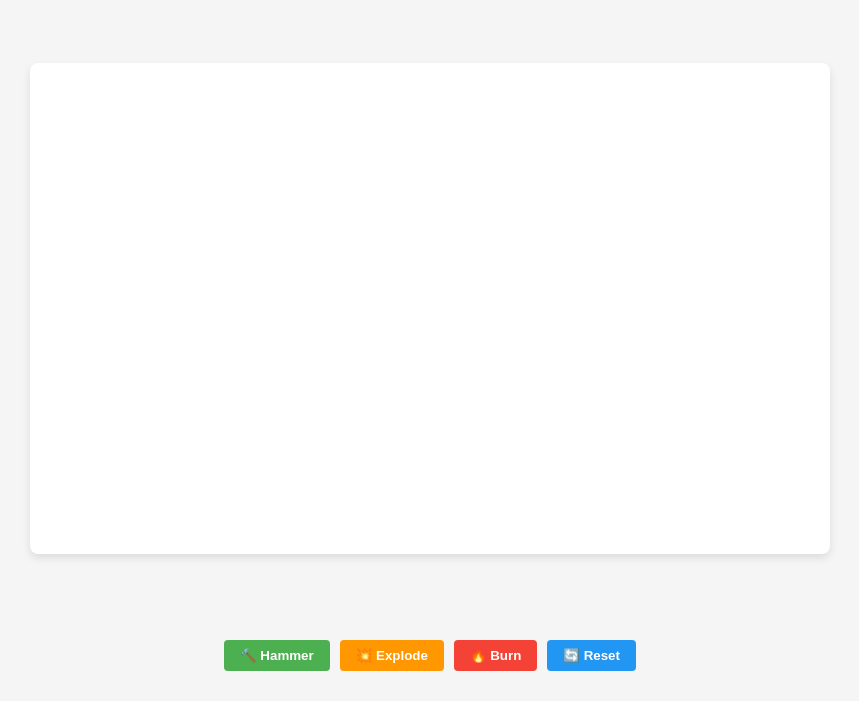
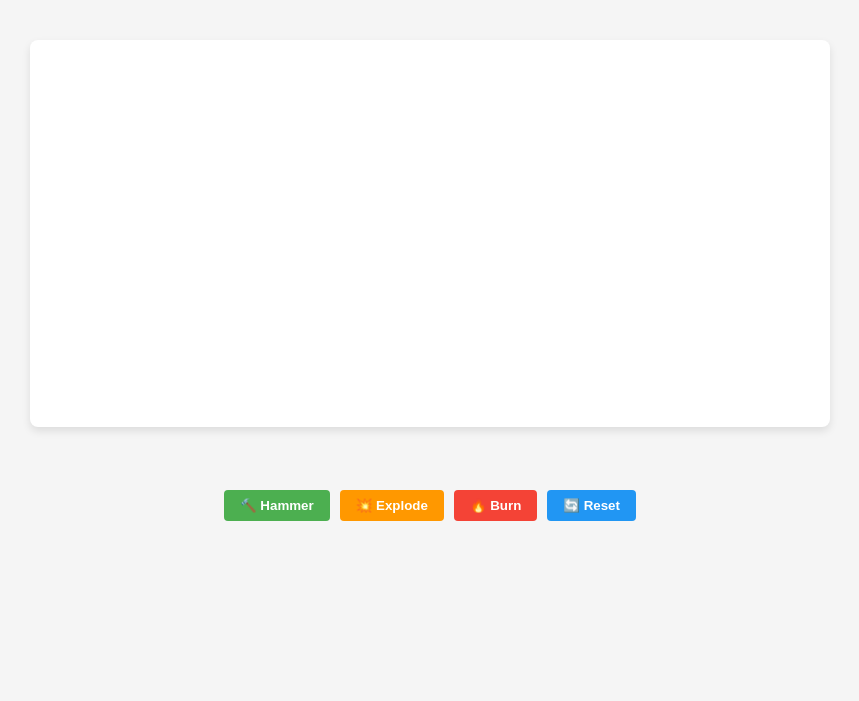
Before and after one commit to jkarenko/anxiety-doodler, a website built with Vite: page index.html in a window 1280 px wide. Shown: the part 99-800 px from the top of the page, without its empty margins (210-1069 px from the left). Built offline with nearby package versions, Linux system fonts and the light colour scheme.

Commit message:
style(main.css): adjust layout spacing and add canvas cursor
- Reduce height and padding for #app
- Adjust margins and padding for #controls
- Add crosshair cursor to .drawing-canvas for better UX

```diff
--- a/main.css
+++ b/main.css
@@ -10,11 +10,11 @@ body {
 }
 #app {
     width: 100%;
-    height: 100%;
+    height: 80%;
     display: flex;
     flex-direction: column;
     align-items: center;
-    padding: 20px;
+    padding: 10px;
     box-sizing: border-box;
 }
 h1 {
@@ -35,7 +35,7 @@ h1 {
     display: flex;
     justify-content: center;
     align-items: center;
-    margin-bottom: 20px;
+    margin-bottom: 10px;
     flex-grow: 1;
 }
 #controls {
@@ -51,6 +51,7 @@ h1 {
     box-shadow: 0 4px 8px rgba(0, 0, 0, 0.1);
     touch-action: none;
     display: block;
+    cursor: crosshair;
 }
 .destruction-buttons {
     display: flex;
```
